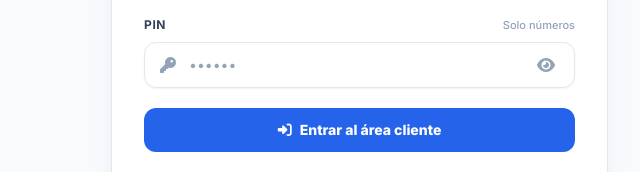
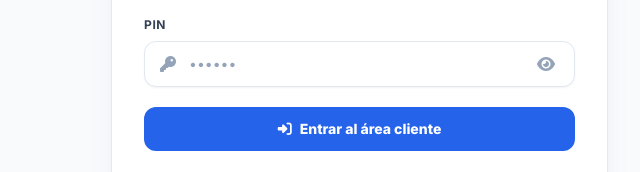
Before and after one commit to FelixJZ17/FJGestiones_ClientOnBoarding, a plain HTML site: page public/Area-cliente-login.html in a window 1280 px wide. Shown: the part 391-563 px from the top of the page, 640-1280 px from the left. Drawn offline with nearby package versions, Linux system fonts and the light colour scheme; no server answers.

Commit message:
fix comment in PIN

```diff
--- a/public/Area-cliente-login.html
+++ b/public/Area-cliente-login.html
@@ -75,7 +75,7 @@
                     <div>
                         <div class="mb-2 flex items-center justify-between gap-3">
                             <label for="pin" class="block text-xs font-bold uppercase tracking-wider text-slate-700">PIN</label>
-                            <span class="text-[11px] font-medium text-slate-400">Solo números</span>
+                            <span class="text-[11px] font-medium text-slate-400"><!-- escribe aquí mensaje si quieres añadir algo--></span>
                         </div>
                         <div class="relative">
                             <i class="fa-solid fa-key pointer-events-none absolute left-4 top-1/2 -translate-y-1/2 text-slate-400"></i>
```
Also changed, not shown: 1 other file.
